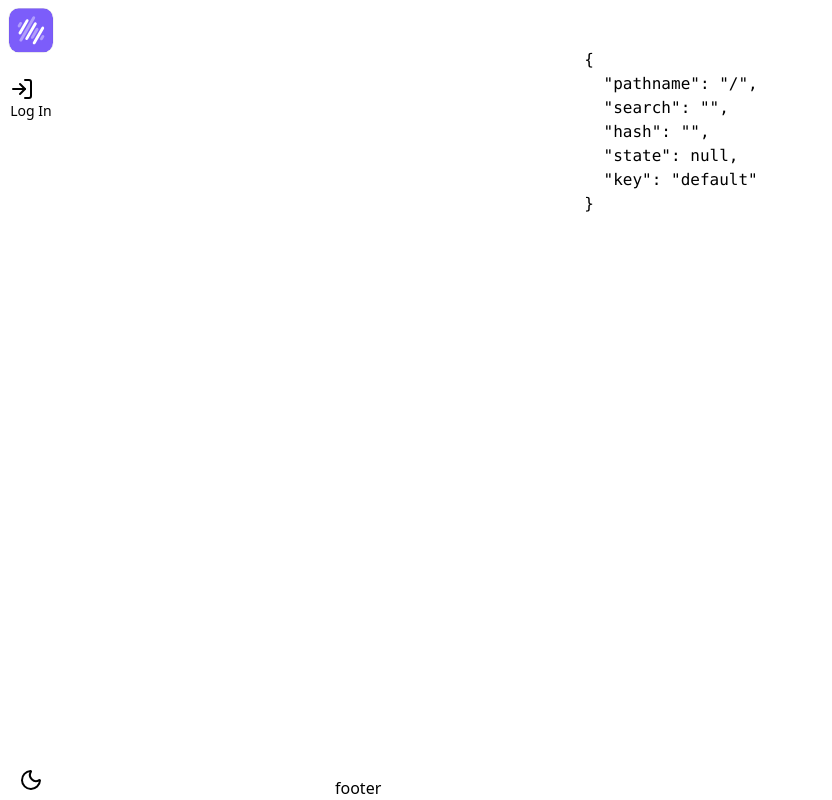
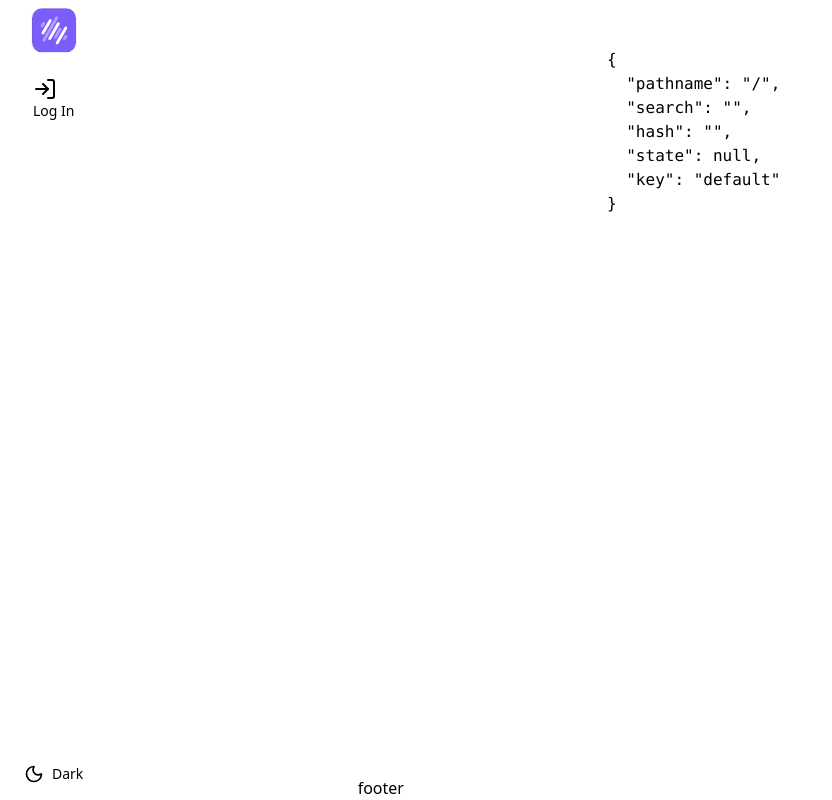
Before and after one commit to kacydodev/invoicestream-v02, a React (Vite) app: page / in a window 1280 px wide. Shown: the whole page, without its empty margins (0-832 px from the left). Built offline with nearby package versions, Linux system fonts and the light colour scheme.

Commit message:
add button ui and toggle theme button

```diff
--- a/src/components/Sidebar.tsx
+++ b/src/components/Sidebar.tsx
@@ -18,7 +18,9 @@ export default function Sidebar() {
 				</li>
 			</ul>
 
-			<MoonIcon className='size-6 text-input' />
+			<Button onClick={toggleTheme}>
+				{buttonIcon} {theme}
+			</Button>
 		</aside>
 	);
 }
--- /dev/null
+++ b/src/components/ui/Button.tsx
@@ -0,0 +1,44 @@
+import classNames from 'classnames';
+
+interface ButtonInterface
+	extends React.ButtonHTMLAttributes<HTMLButtonElement> {
+	variants?: 'default' | 'outline' | 'link';
+	children?: React.ReactNode;
+}
+
+export function Button({
+	variants = 'default',
+	children,
+	...props
+}: ButtonInterface) {
+	const baseStyle =
+		'px-4 py-2 flex gap-2 items-center cursor-pointer capitalize [&>svg]:size-5';
+
+	switch (variants) {
+		case 'outline':
+			return (
+				<button
+					className={classNames(
+						baseStyle,
+						'border-2 border-primary text-primary hover:border-primary-dark hover:text-primary-dark'
+					)}
+					{...props}
+				>
+					{children}
+				</button>
+			);
+
+		default:
+			return (
+				<button
+					className={classNames(
+						baseStyle,
+						'bg-primary text-primary-text hover:bg-primary-dark'
+					)}
+					{...props}
+				>
+					{children}
+				</button>
+			);
+	}
+}
```
